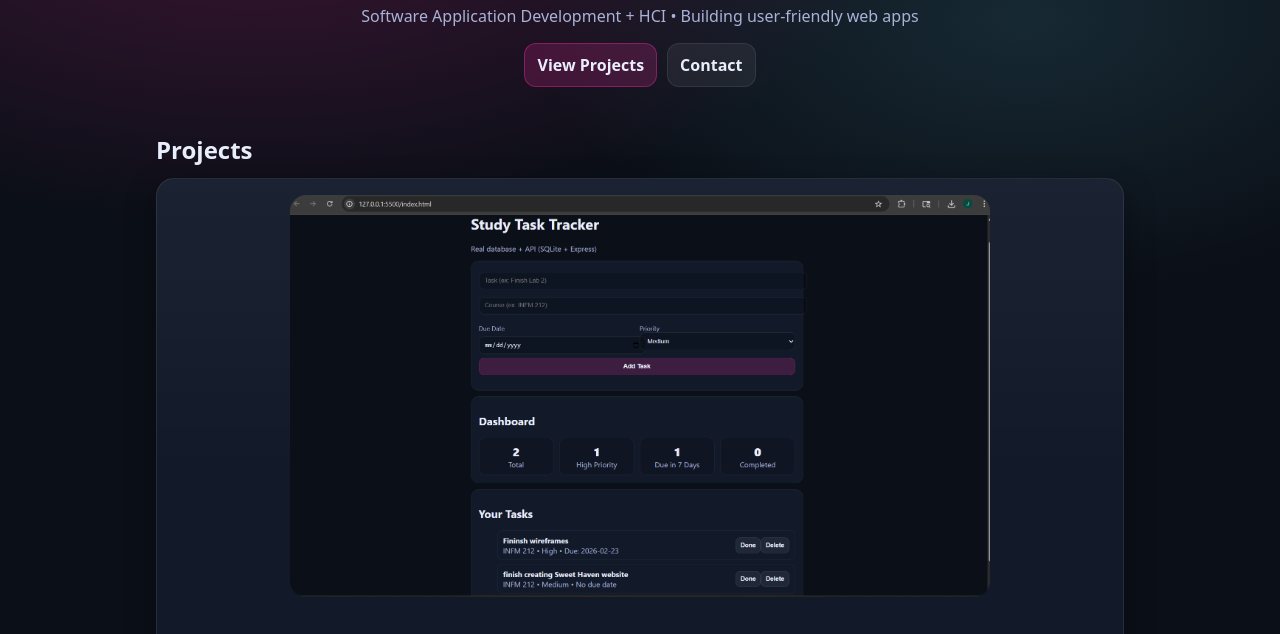
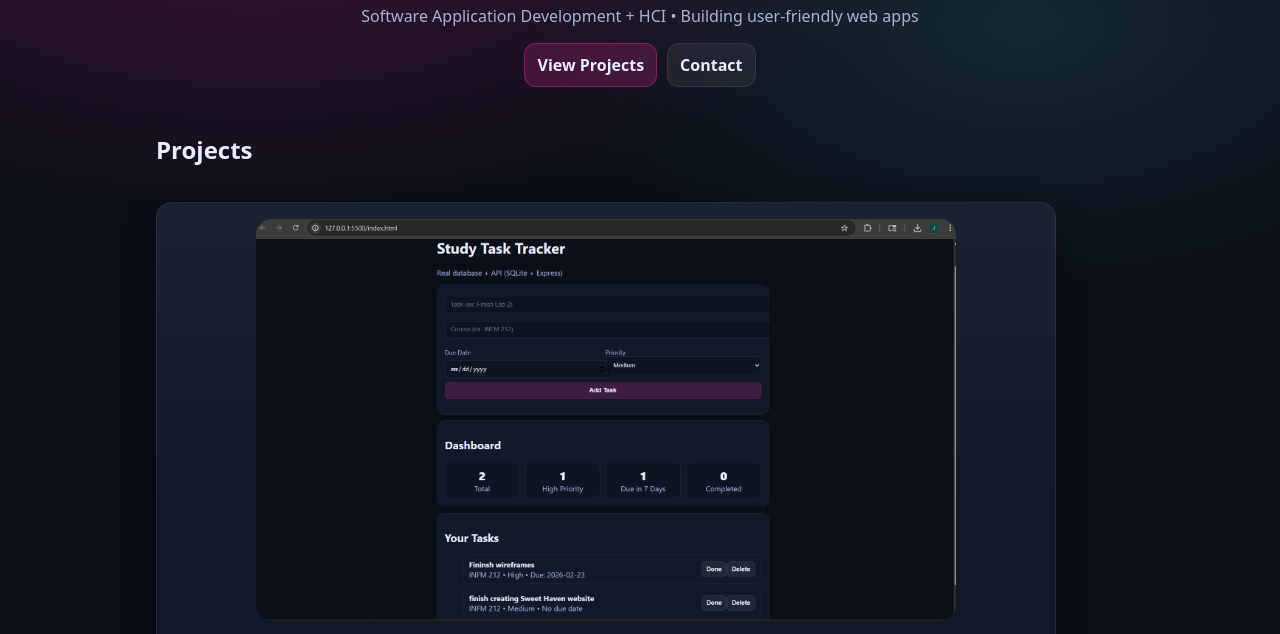
Before and after one commit to JadaMitchell/jada-portfolio, a plain HTML site: page index.html in a window 1280 px wide. Shown: the part 107-741 px from the top of the page. Drawn offline with Linux system fonts and the light colour scheme.

Commit message:
Fix project screenshot sizing

```diff
--- a/styles.css
+++ b/styles.css
@@ -89,3 +89,10 @@ a{color:var(--accent)}
   display: block;
   margin: 16px auto;
 }
+.card {
+  max-width: 900px;
+  width: 100%;
+  border-radius: 16px;
+  margin-top: 1.5rem;
+  box-shadow: 0 10px 30px rgba(0,0,0,0.4);
+}
```
